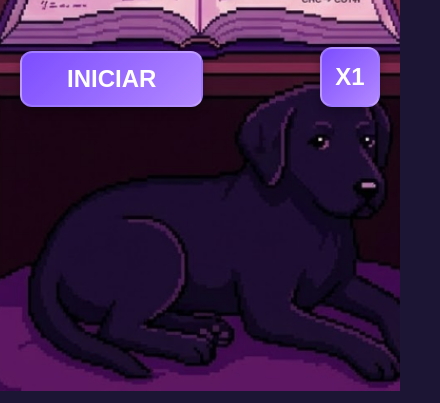
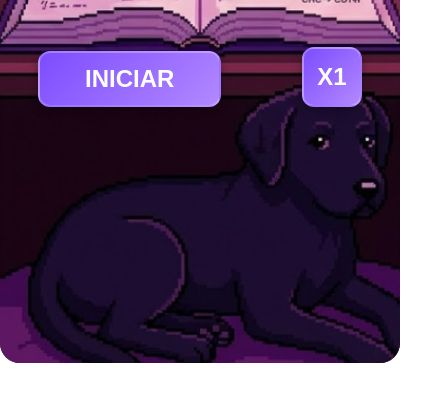
Before and after one commit to JavDev10/pomodoro-widget-electron, an Electron app: page index.html in a window 400 px wide. Shown: the part 481-884 px from the top of the page, 440 px wide, since content can reach past the window. After the commit the page ends 844 px from the top, so only its background shows below. Drawn offline with Linux system fonts and the light colour scheme; a web font is replaced by a local one.

Commit message:
feat: Refactor Electron window for enhanced transparency and rounded corners by introducing an `app-frame` container, adjusting CSS, disabling hardware acceleration, and configuring PNPM workspace.

```diff
--- a/index.html
+++ b/index.html
@@ -14,6 +14,7 @@
 </head>
 
 <body>
+    <div class="app-frame">
         <!-- Close Button -->
         <button id="btn-close" class="close-btn"></button>
 
@@ -107,6 +108,7 @@
 
             </div>
         </div>
+    </div>
 
     <script src="renderer.js"></script>
 </body>
--- a/pnpm-workspace.yaml
+++ b/pnpm-workspace.yaml
@@ -1,2 +1,4 @@
+packages:
+  - "."
 ignoredBuiltDependencies:
   - electron
--- a/style.css
+++ b/style.css
@@ -1,14 +1,31 @@
+html,
 body {
+    margin: 0;
+    padding: 0;
+    width: 100%;
+    height: 100%;
+    background: transparent !important;
+    /* Ensure absolute transparency */
+    overflow: hidden;
+    /* No scrollbars on window */
+}
+
+/* The actual "window" container */
+.app-frame {
+    position: relative;
+    width: 100%;
+    height: 100%;
+    background-color: #0d0627ef;
+    border-radius: 20px;
+    /* The rounded corners */
+    overflow: hidden;
+    /* Clips children (like background images) */
+    /* Padding removed to fix absolute positioning clipping issues */
+    font-family: "Averia Sans Libre", sans-serif !important;
+    color: white;
     user-select: none;
     -webkit-app-region: drag;
-    margin: 0;
-    height: 100vh;
-    width: 100vw;
-    overflow: hidden;
-    font-family: "Averia Sans Libre", sans-serif !important;
-    color: white;
-    background-color: #0d0627ef;
-    padding: 20px;
+    /* Drag the whole frame */
 }
 
 /* Ensure interactive elements are clickable */
@@ -38,7 +55,8 @@ a {
     box-sizing: border-box;
     transition: opacity 0.5s ease-in-out;
     margin-top: 28px;
-
+    padding: 20px;
+    /* Padding moved here */
 }
 
 .screen.active {
@@ -67,7 +85,7 @@ a {
 .close-btn {
     position: absolute;
     top: 3px;
-    right: 10px;
+    right: 15px;
     width: 20px;
     height: 20px;
     background-color: #6a1b9a;
```
Also changed, not shown: main.js (+7 -2 lines). Lines whose indentation alone changed are shown as unchanged.
